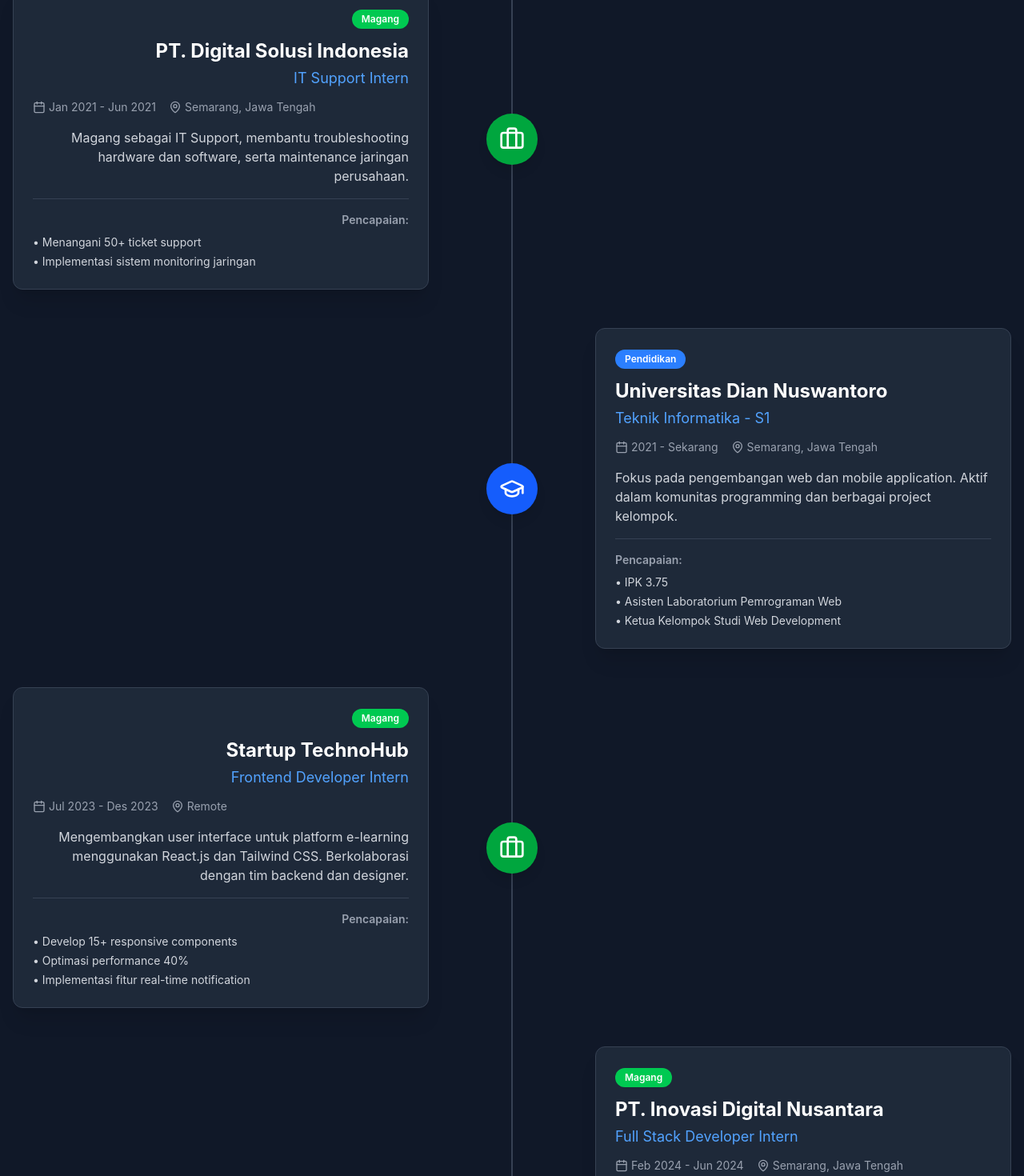
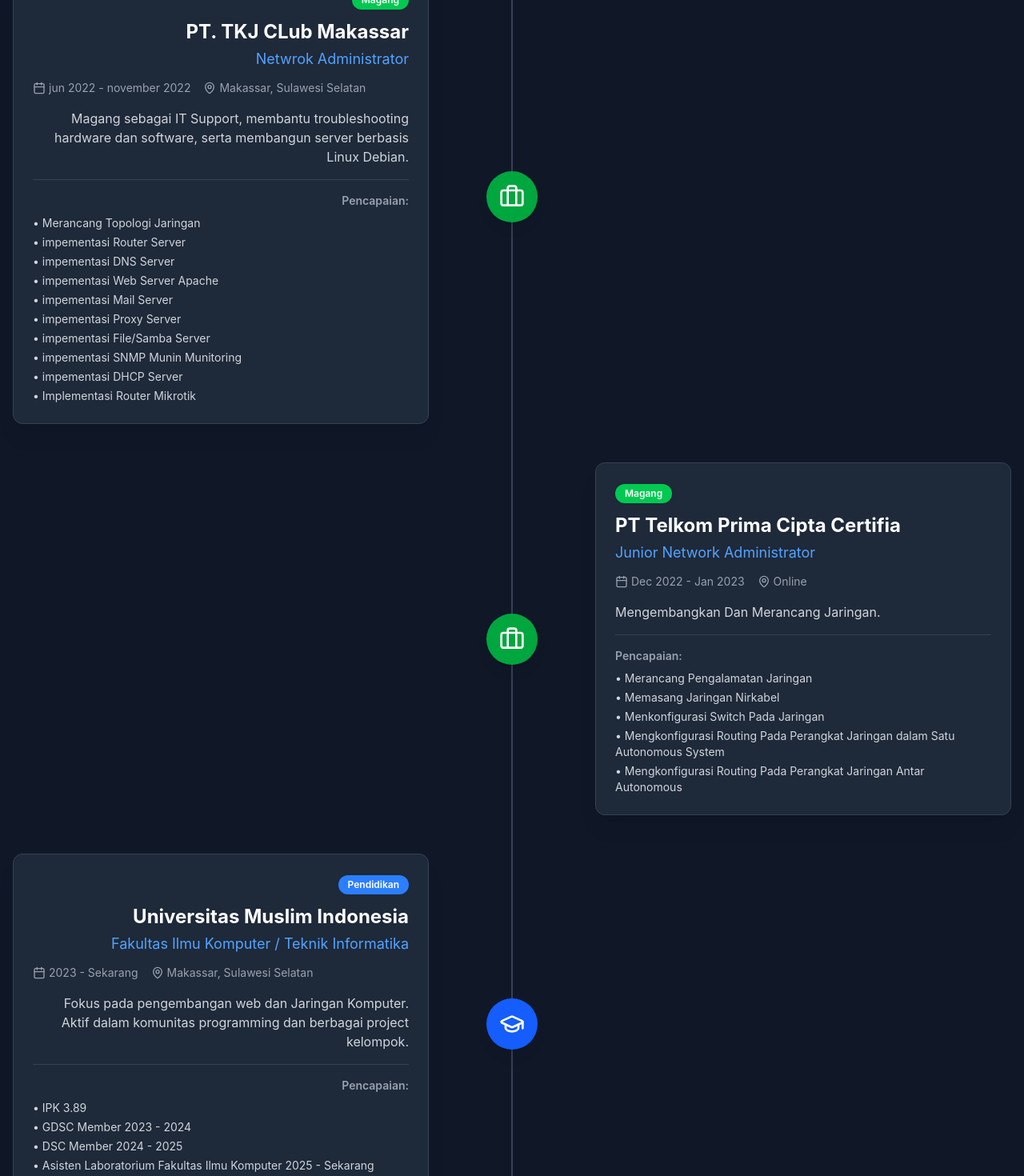
Before and after one commit to ichwalM/Landing-Page-React-Talwin, a React (Vite) app: page / in a window 1280 px wide. Shown: the part 2380-3850 px from the top of the page at 80% size. Built offline with nearby package versions, Linux system fonts and the light colour scheme.

Commit message:
update data Experience

```diff
--- a/src/pages/ExperienceTimeline.jsx
+++ b/src/pages/ExperienceTimeline.jsx
@@ -8,57 +8,68 @@
         {
             id: 1,
             type: 'education',
-            title: 'SMK Negeri 1 Teknologi',
+            title: 'SMK Negeri 1 Luwu Timur',
             subtitle: 'Teknik Komputer dan Jaringan',
-            period: '2018 - 2021',
-            location: 'Semarang, Jawa Tengah',
+            period: '2020 - 2023',
+            location: 'Luwu Timur, Sulawesi Selatan',
             description:
-                'Mempelajari dasar-dasar jaringan komputer, programming, dan sistem operasi. Aktif dalam organisasi OSIS dan tim robotika sekolah.',
-            achievements: ['Juara 2 Lomba Jaringan Tingkat Provinsi', 'Ketua Divisi IT OSIS'],
+                'Mempelajari dasar-dasar jaringan komputer, programming, dan sistem operasi. Aktif dalam organisasi OSIS dan tim networking sekolah.',
+            achievements: ['Berhasil Membangun Server Local Berbasis Linux Debian'],
         },
         {
             id: 2,
             type: 'internship',
-            title: 'PT. Digital Solusi Indonesia',
-            subtitle: 'IT Support Intern',
-            period: 'Jan 2021 - Jun 2021',
-            location: 'Semarang, Jawa Tengah',
+            title: 'PT. TKJ CLub Makassar',
+            subtitle: 'Netwrok Administrator',
+            period: 'jun 2022 - november 2022',
+            location: 'Makassar, Sulawesi Selatan',
             description:
-                'Magang sebagai IT Support, membantu troubleshooting hardware dan software, serta maintenance jaringan perusahaan.',
-            achievements: ['Menangani 50+ ticket support', 'Implementasi sistem monitoring jaringan'],
+                'Magang sebagai IT Support, membantu troubleshooting hardware dan software, serta membangun server berbasis Linux Debian.',
+            achievements: [
+                'Merancang Topologi Jaringan',
+                'impementasi Router Server',
+                'impementasi DNS Server',
+                'impementasi Web Server Apache',
+                'impementasi Mail Server',
+                'impementasi Proxy Server',
+                'impementasi File/Samba Server',
+                'impementasi SNMP Munin Munitoring',
+                'impementasi DHCP Server',
+                'Implementasi Router Mikrotik'
+            ],
         },
         {
             id: 3,
-            type: 'education',
-            title: 'Universitas Dian Nuswantoro',
-            subtitle: 'Teknik Informatika - S1',
-            period: '2021 - Sekarang',
-            location: 'Semarang, Jawa Tengah',
+            type: 'internship',
+            title: 'PT Telkom Prima Cipta Certifia',
+            subtitle: 'Junior Network Administrator',
+            period: 'Dec 2022 - Jan 2023',
+            location: 'Online',
             description:
-                'Fokus pada pengembangan web dan mobile application. Aktif dalam komunitas programming dan berbagai project kelompok.',
-            achievements: ['IPK 3.75', 'Asisten Laboratorium Pemrograman Web', 'Ketua Kelompok Studi Web Development'],
+                'Mengembangkan Dan Merancang Jaringan.',
+            achievements: [
+                'Merancang Pengalamatan Jaringan',
+                'Memasang Jaringan Nirkabel',
+                'Menkonfigurasi Switch Pada Jaringan',
+                'Mengkonfigurasi Routing Pada Perangkat Jaringan dalam Satu Autonomous System',
+                'Mengkonfigurasi Routing Pada Perangkat Jaringan Antar Autonomous'
+            ],
         },
         {
             id: 4,
-            type: 'internship',
-            title: 'Startup TechnoHub',
-            subtitle: 'Frontend Developer Intern',
-            period: 'Jul 2023 - Des 2023',
-            location: 'Remote',
+            type: 'education',
+            title: 'Universitas Muslim Indonesia',
+            subtitle: 'Fakultas Ilmu Komputer / Teknik Informatika',
+            period: '2023 - Sekarang',
+            location: 'Makassar, Sulawesi Selatan',
             description:
-                'Mengembangkan user interface untuk platform e-learning menggunakan React.js dan Tailwind CSS. Berkolaborasi dengan tim backend dan designer.',
-            achievements: ['Develop 15+ responsive components', 'Optimasi performance 40%', 'Implementasi fitur real-time notification'],
-        },
-        {
-            id: 5,
-            type: 'internship',
-            title: 'PT. Inovasi Digital Nusantara',
-            subtitle: 'Full Stack Developer Intern',
-            period: 'Feb 2024 - Jun 2024',
-            location: 'Semarang, Jawa Tengah',
-            description:
-                'Mengembangkan aplikasi ERP untuk manajemen inventory menggunakan MERN Stack. Bertanggung jawab dalam development fitur-fitur utama.',
-            achievements: ['Build 3 major features', 'Code review & mentoring junior intern', 'Integration API dengan third party service'],
+                'Fokus pada pengembangan web dan Jaringan Komputer. Aktif dalam komunitas programming dan berbagai project kelompok.',
+            achievements: [
+                'IPK 3.89',
+                'GDSC Member 2023 - 2024',
+                'DSC Member 2024 - 2025',
+                'Asisten Laboratorium Fakultas Ilmu Komputer 2025 - Sekarang'
+            ],
         },
     ];
 
```
